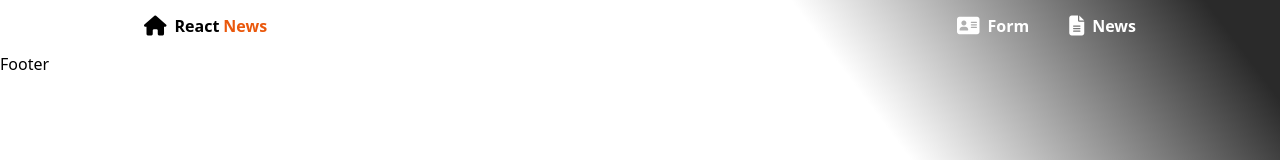
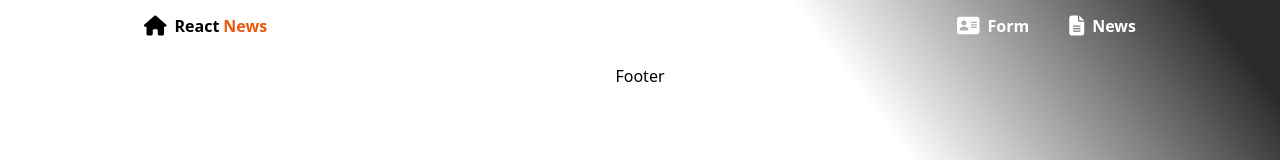
Before and after one commit to Sogugui/ReactNews, a React (Create React App) app: page / in a window 1280 px wide. Shown: the top 160 px of the page. Built offline with nearby package versions, Linux system fonts and the light colour scheme.

Commit message:
🎨 Footer reworked

```diff
--- a/src/components/Footer/Footer.jsx
+++ b/src/components/Footer/Footer.jsx
@@ -2,7 +2,7 @@ import React, { Component } from "react";
 
 class Footer extends Component {
   render() {
-    return <div>Footer</div>;
+    return <div className="md:px-24 lg:px-36 flex justify-center items-center py-3">Footer</div>;
   }
 }
 
```
